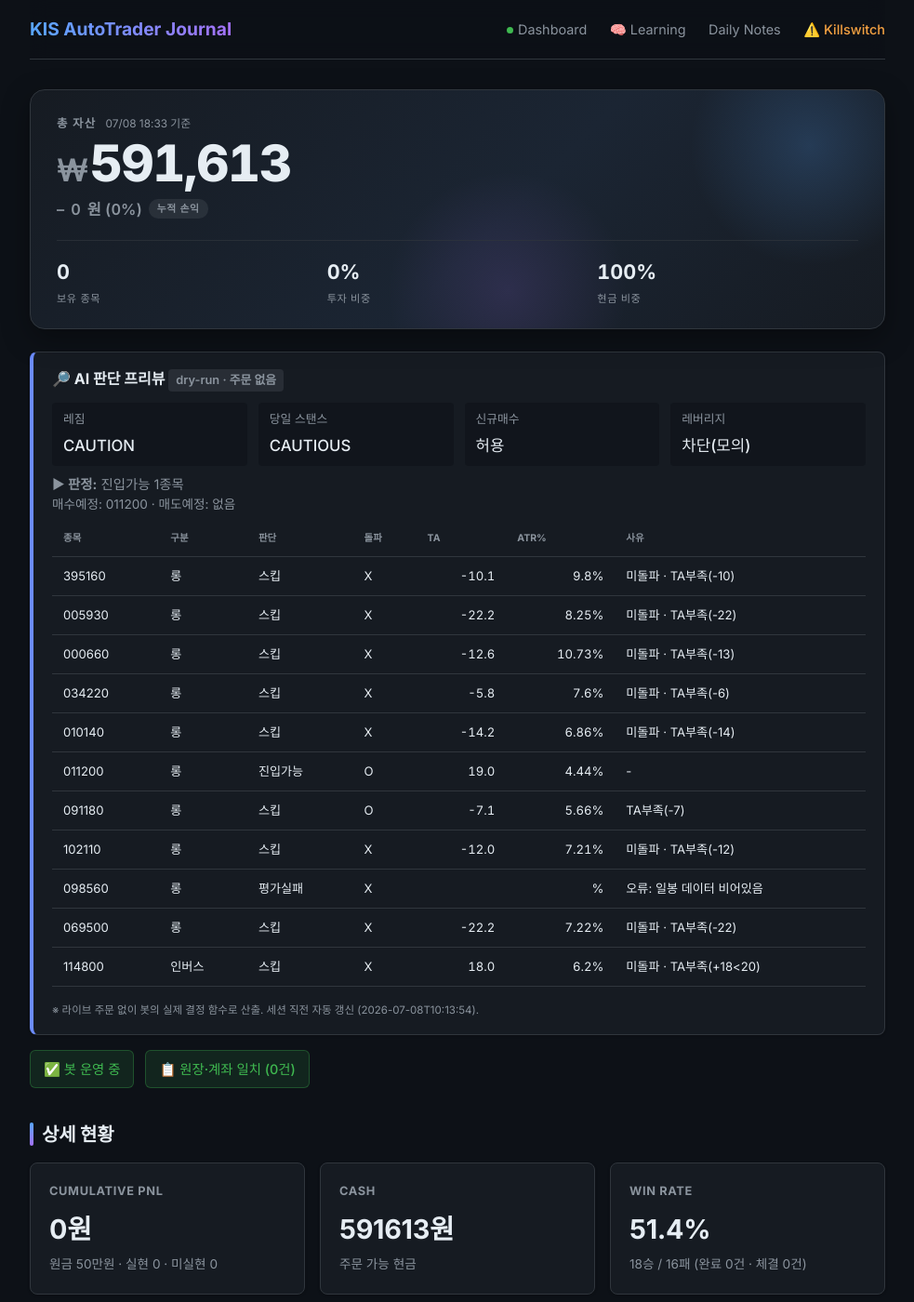
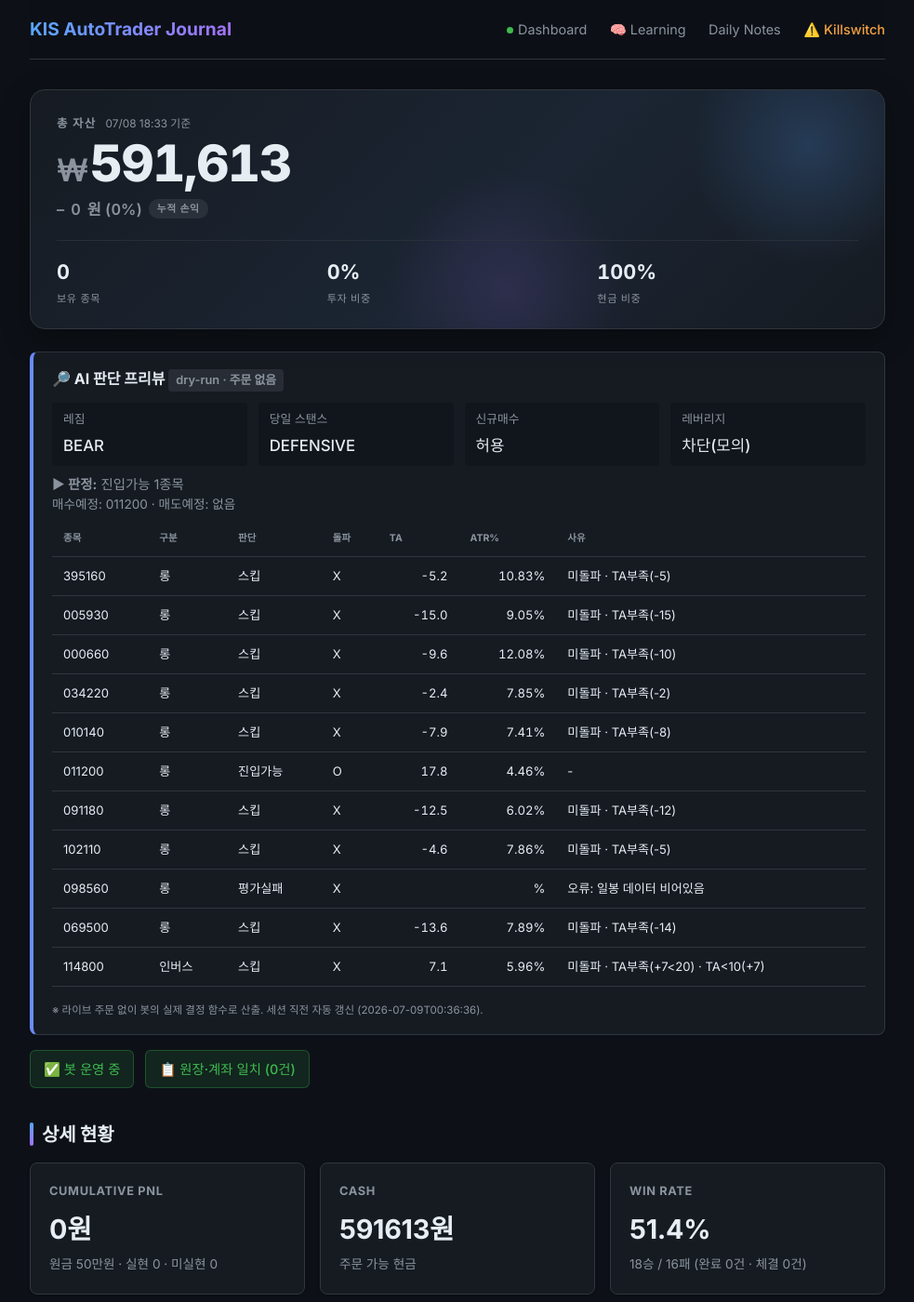
Before and after one commit to BudongJW/kis-trading-journal, a Jekyll site: the page built from index.html, in a window 1280 px wide and 1400 px high. Shown: the whole window at 93% size, without its empty margins (148-1131 px from the left). Built offline with Jekyll 4.4.1, drawn with Linux system fonts in a browser that asks for light colours; nearby versions of some CDN libraries.

Commit message:
auto: dry-run preview 07-08 15:37Z

```diff
--- a/_data/dry_run.json
+++ b/_data/dry_run.json
@@ -1,19 +1,19 @@
 {
-  "generated_at": "2026-07-08T10:13:54",
+  "generated_at": "2026-07-09T00:36:36",
   "mode": "DRY-RUN (읽기 전용, 주문 없음)",
   "market": {
-    "regime": "CAUTION",
+    "regime": "BEAR",
     "regime_blind": false,
-    "regime_detail": "카나리아 1/2 음전환",
-    "day_stance": "CAUTIOUS",
+    "regime_detail": "카나리아 1/2 음전환 | ⚡급락 트리거 BEAR → CAUTION에서 BEAR 격상 (3일 지속 급락 BEAR (3일 -10.8%))",
+    "day_stance": "DEFENSIVE",
     "day_stance_forced": false,
-    "briefing": "오늘 스탠스 신중(CAUTIOUS) · 레짐 CAUTION·신뢰도 55% · 美 오버나이트 bearish(-1.2%) · 예산 40%·최대 2종목·허용 롱/인버스",
+    "briefing": "오늘 스탠스 방어(DEFENSIVE) · 레짐 BEAR·신뢰도 55% · 美 오버나이트 bearish(-1.2%) · 예산 25%·최대 1종목·허용 인버스",
     "blocks_new_buys": false
   },
   "gates": {
     "leverage_dry_run": true,
     "leverage_gate_allowed": false,
-    "leverage_gate_reason": "레짐 CAUTION(BULL 아님) → 레버리지 금지"
+    "leverage_gate_reason": "레짐 BEAR(BULL 아님) → 레버리지 금지"
   },
   "account": {
     "cash": 591613,
@@ -26,58 +26,58 @@
       "type": "롱",
       "decision": "스킵",
       "breakout": false,
-      "ta": -10.1,
-      "atr_pct": 9.8,
+      "ta": -5.2,
+      "atr_pct": 10.83,
       "fee_gate_ok": true,
-      "why_skip": "미돌파 · TA부족(-10)"
+      "why_skip": "미돌파 · TA부족(-5)"
     },
     {
       "symbol": "005930",
       "type": "롱",
       "decision": "스킵",
       "breakout": false,
-      "ta": -22.2,
-      "atr_pct": 8.25,
+      "ta": -15.0,
+      "atr_pct": 9.05,
       "fee_gate_ok": true,
-      "why_skip": "미돌파 · TA부족(-22)"
+      "why_skip": "미돌파 · TA부족(-15)"
     },
     {
       "symbol": "000660",
       "type": "롱",
       "decision": "스킵",
       "breakout": false,
-      "ta": -12.6,
-      "atr_pct": 10.73,
+      "ta": -9.6,
+      "atr_pct": 12.08,
       "fee_gate_ok": true,
-      "why_skip": "미돌파 · TA부족(-13)"
+      "why_skip": "미돌파 · TA부족(-10)"
     },
     {
       "symbol": "034220",
       "type": "롱",
       "decision": "스킵",
       "breakout": false,
-      "ta": -5.8,
-      "atr_pct": 7.6,
+      "ta": -2.4,
+      "atr_pct": 7.85,
       "fee_gate_ok": true,
-      "why_skip": "미돌파 · TA부족(-6)"
+      "why_skip": "미돌파 · TA부족(-2)"
     },
     {
       "symbol": "010140",
       "type": "롱",
       "decision": "스킵",
       "breakout": false,
-      "ta": -14.2,
-      "atr_pct": 6.86,
+      "ta": -7.9,
+      "atr_pct": 7.41,
       "fee_gate_ok": true,
-      "why_skip": "미돌파 · TA부족(-14)"
+      "why_skip": "미돌파 · TA부족(-8)"
     },
     {
       "symbol": "011200",
       "type": "롱",
       "decision": "진입가능",
       "breakout": true,
-      "ta": 19.0,
-      "atr_pct": 4.44,
+      "ta": 17.8,
+      "atr_pct": 4.46,
       "fee_gate_ok": true,
       "why_skip": "-"
     },
@@ -85,21 +85,21 @@
       "symbol": "091180",
       "type": "롱",
       "decision": "스킵",
-      "breakout": true,
-      "ta": -7.1,
-      "atr_pct": 5.66,
+      "breakout": false,
+      "ta": -12.5,
+      "atr_pct": 6.02,
       "fee_gate_ok": true,
-      "why_skip": "TA부족(-7)"
+      "why_skip": "미돌파 · TA부족(-12)"
     },
     {
       "symbol": "102110",
       "type": "롱",
       "decision": "스킵",
       "breakout": false,
-      "ta": -12.0,
-      "atr_pct": 7.21,
+      "ta": -4.6,
+      "atr_pct": 7.86,
       "fee_gate_ok": true,
-      "why_skip": "미돌파 · TA부족(-12)"
+      "why_skip": "미돌파 · TA부족(-5)"
     },
     {
       "symbol": "098560",
@@ -112,10 +112,10 @@
       "type": "롱",
       "decision": "스킵",
       "breakout": false,
-      "ta": -22.2,
-      "atr_pct": 7.22,
+      "ta": -13.6,
+      "atr_pct": 7.89,
       "fee_gate_ok": true,
-      "why_skip": "미돌파 · TA부족(-22)"
+      "why_skip": "미돌파 · TA부족(-14)"
     },
     {
       "symbol": "114800",
@@ -123,15 +123,15 @@
       "entry_via": "-",
       "decision": "스킵",
       "breakout": false,
-      "ta": 18.0,
-      "atr_pct": 6.2,
+      "ta": 7.1,
+      "atr_pct": 5.96,
       "fee_gate_ok": true,
-      "why_skip": "미돌파 · TA부족(+18<20)"
+      "why_skip": "미돌파 · TA부족(+7<20) · TA<10(+7)"
     }
   ],
   "gap_recovery": {
     "enabled_live": true,
-    "now_kst": "10:14",
+    "now_kst": "00:37",
     "window": "09:00~09:20",
     "candidates": [
       {
@@ -139,7 +139,7 @@
         "name": "KODEX 미국나스닥100TR",
         "decision": "스킵",
         "gap_open_pct": -5.08,
-        "intraday_pct": 8.32,
+        "intraday_pct": -1.29,
         "in_window": false,
         "reason": "촉발 없음(오버나이트=reduce_size≠aggressive_buy)"
       },
@@ -148,7 +148,7 @@
         "name": "삼성전자",
         "decision": "스킵",
         "gap_open_pct": -3.55,
-        "intraday_pct": 3.85,
+        "intraday_pct": -2.8,
         "in_window": false,
         "reason": "촉발 없음(오버나이트=reduce_size≠aggressive_buy)"
       },
@@ -157,7 +157,7 @@
         "name": "SK하이닉스",
         "decision": "스킵",
         "gap_open_pct": -3.77,
-        "intraday_pct": 9.96,
+        "intraday_pct": -1.98,
         "in_window": false,
         "reason": "촉발 없음(오버나이트=reduce_size≠aggressive_buy)"
       },
@@ -166,7 +166,7 @@
         "name": "LG디스플레이",
         "decision": "스킵",
         "gap_open_pct": -0.09,
-        "intraday_pct": 6.62,
+        "intraday_pct": 3.4,
         "in_window": false,
         "reason": "촉발 없음(오버나이트=reduce_size≠aggressive_buy)"
       },
@@ -175,7 +175,7 @@
         "name": "삼성중공업",
         "decision": "스킵",
         "gap_open_pct": -2.0,
-        "intraday_pct": 0.23,
+        "intraday_pct": -3.86,
         "in_window": false,
         "reason": "촉발 없음(오버나이트=reduce_size≠aggressive_buy)"
       },
@@ -193,7 +193,7 @@
         "name": "KODEX 자동차",
         "decision": "스킵",
         "gap_open_pct": -0.74,
-        "intraday_pct": 3.21,
+        "intraday_pct": -0.47,
         "in_window": false,
         "reason": "촉발 없음(오버나이트=reduce_size≠aggressive_buy)"
       },
@@ -202,7 +202,7 @@
         "name": "KODEX 금융",
         "decision": "스킵",
         "gap_open_pct": -3.15,
-        "intraday_pct": 4.45,
+        "intraday_pct": -2.39,
         "in_window": false,
         "reason": "촉발 없음(오버나이트=reduce_size≠aggressive_buy)"
       },
@@ -220,7 +220,7 @@
         "name": "KODEX KOSPI200",
         "decision": "스킵",
         "gap_open_pct": -3.02,
-        "intraday_pct": 4.35,
+        "intraday_pct": -2.59,
         "in_window": false,
         "reason": "촉발 없음(오버나이트=reduce_size≠aggressive_buy)"
       }
@@ -228,17 +228,17 @@
   },
   "morning_momentum": {
     "enabled_live": true,
-    "now_kst": "10:14",
+    "now_kst": "00:37",
     "window": "09:00~14:00",
     "up_th": 0.6,
     "down_th": 0.6,
     "benchmark": "069500",
-    "direction": "long",
-    "in_window": true,
-    "move_pct": 1.2,
-    "intraday_pct": 4.35,
-    "would_enter": true,
-    "reason": "상승 아침추세 (전일대비 +1.20%, 시가대비 +4.35%)"
+    "direction": "none",
+    "in_window": false,
+    "move_pct": -5.53,
+    "intraday_pct": -2.59,
+    "would_enter": false,
+    "reason": "윈도 밖(00:37∉09:00~14:00)"
   },
   "us_entry_candidates": [
     {
@@ -255,27 +255,27 @@
       "type": "long",
       "decision": "스킵",
       "breakout": false,
-      "ta": 9.5,
+      "ta": 6.8,
       "atr_pct": 1.3,
-      "why_skip": "미돌파 · TA부족(+10)"
+      "why_skip": "미돌파 · TA부족(+7)"
     },
     {
       "symbol": "XLF",
       "type": "long",
       "decision": "스킵",
       "breakout": false,
-      "ta": -7.0,
-      "atr_pct": 1.27,
-      "why_skip": "미돌파 · TA부족(-7)"
+      "ta": -11.1,
+      "atr_pct": 1.34,
+      "why_skip": "미돌파 · TA부족(-11)"
     },
     {
       "symbol": "SH",
       "type": "inverse",
       "decision": "스킵",
       "breakout": false,
-      "ta": -13.1,
-      "atr_pct": 1.04,
-      "why_skip": "미돌파 · TA부족(-13)"
+      "ta": 17.1,
+      "atr_pct": 1.03,
+      "why_skip": "미돌파"
     },
     {
       "symbol": "PSQ",
@@ -288,18 +288,18 @@
       "type": "defensive",
       "decision": "스킵",
       "breakout": false,
-      "ta": 4.4,
-      "atr_pct": 0.53,
-      "why_skip": "미돌파 · TA부족(+4) · 수수료게이트"
+      "ta": 9.9,
+      "atr_pct": 0.52,
+      "why_skip": "미돌파 · TA부족(+10) · 수수료게이트"
     },
     {
       "symbol": "SHY",
       "type": "defensive",
       "decision": "스킵",
       "breakout": false,
-      "ta": 16.7,
+      "ta": 13.9,
       "atr_pct": 0.08,
-      "why_skip": "미돌파 · 수수료게이트"
+      "why_skip": "미돌파 · TA부족(+14) · 수수료게이트"
     }
   ],
   "us_summary": {
```
